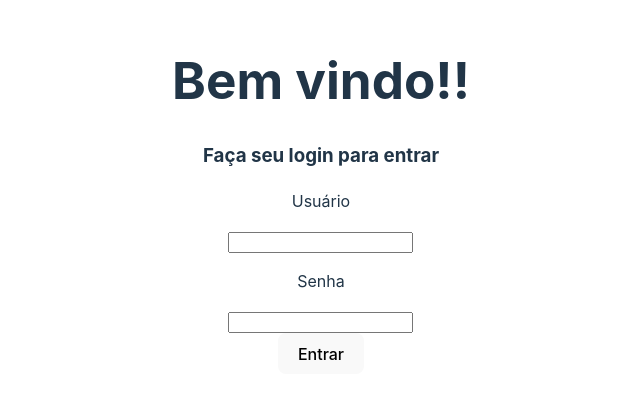
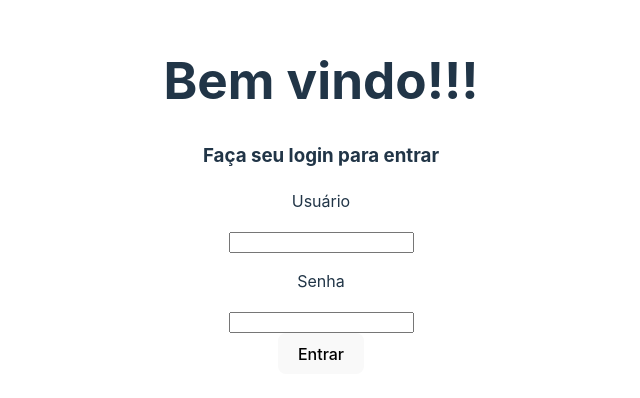
Before and after one commit to brunotomaz-dev/milho, a React (Vite) app in the folder frontend/: page / in a window 1280 px wide. Shown: the part 204-602 px from the top of the page, without its empty margins (319-959 px from the left). Built offline with nearby package versions, Linux system fonts and the light colour scheme.

Commit message:
✨ Test

```diff
--- a/frontend/src/Pages/Login.tsx
+++ b/frontend/src/Pages/Login.tsx
@@ -4,7 +4,7 @@ class Login extends React.Component {
   render(): React.ReactNode {
       return (
         <div>
-          <h1>Bem vindo!!</h1>
+          <h1>Bem vindo!!!</h1>
           <h3>Faça seu login para entrar</h3>
           <label>
             <p>Usuário</p>
```
